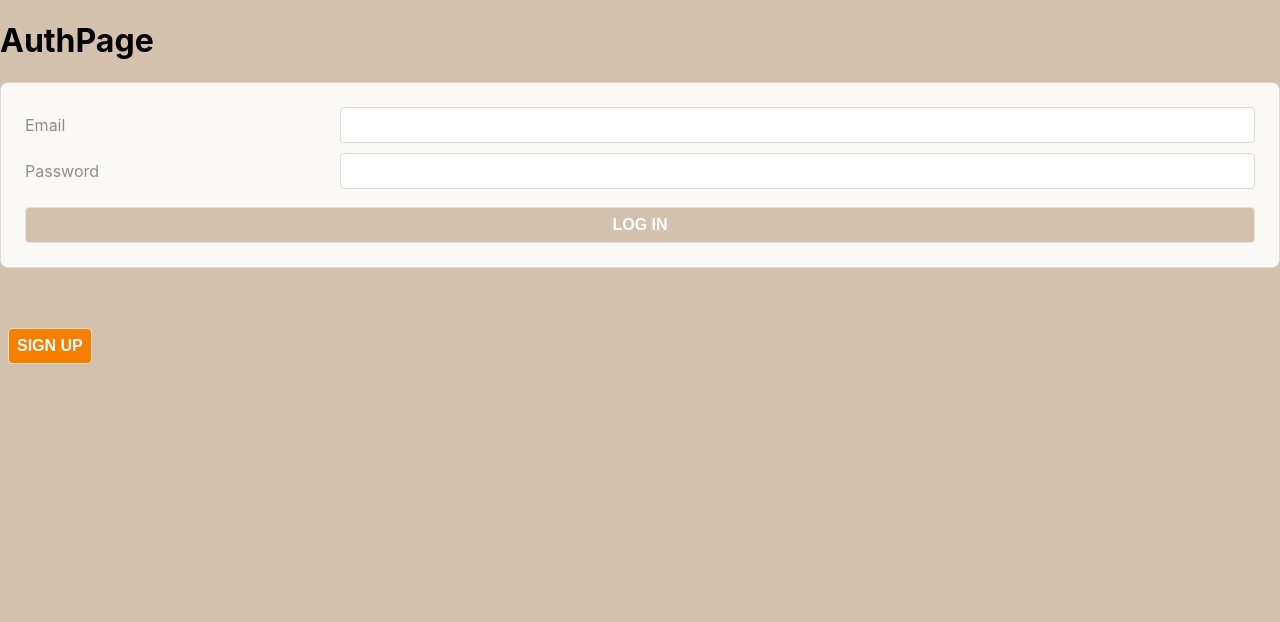
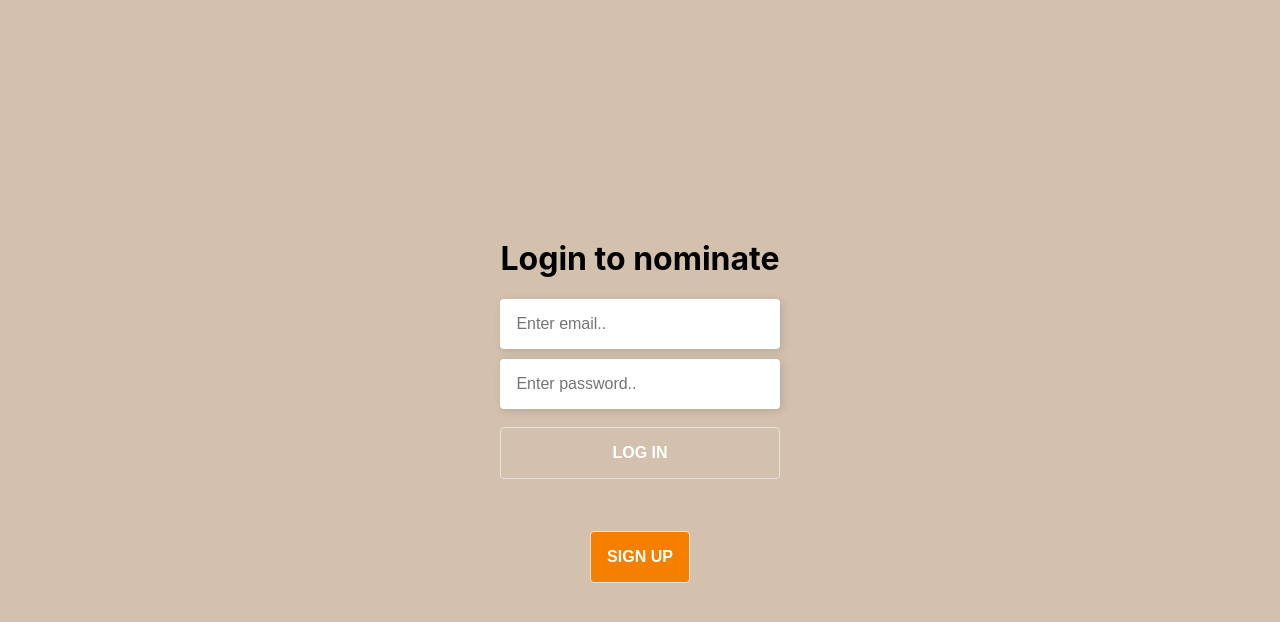
Before and after one commit to tareknagy/shoppies, a React (Create React App) app: page /nominations in a window 1280 px wide. Shown: the top 622 px of the page. Built offline with nearby package versions, Linux system fonts and the light colour scheme.

Commit message:
finish CRUD

```diff
--- a/src/components/Landing/Landing.jsx
+++ b/src/components/Landing/Landing.jsx
@@ -12,7 +12,7 @@ export default function Landing(props){
     <div className="landing">
         <div>
         <h1>Welcome to the Shoppies!</h1><br />
-        <a href="#" onclick={handleClick}><h2>Nominate the next winner! click here.</h2></a>
+        <a href="#" onClick={handleClick}><h2>Nominate the next winner! click here.</h2></a>
         </div>
     </div>
     )
--- a/src/components/LoginForm/LoginForm.jsx
+++ b/src/components/LoginForm/LoginForm.jsx
@@ -1,5 +1,6 @@
 import { useState } from 'react';
 import { login } from '../../utilities/user-service';
+import '../../pages/AuthPage/AuthPage.css';
 
 export default function LoginForm({ setUser }) {
   const [credentials, setCredentials] = useState({ email: '', password: '' });
@@ -22,12 +23,11 @@ export default function LoginForm({ setUser }) {
 
   return (
     <div>
+      <h1>Login to nominate</h1>
       <div className="form-container" onSubmit={handleSubmit}>
         <form autoComplete="off" >
-          <label>Email</label>
-          <input type="text" name="email" value={credentials.email} onChange={handleChange} required />
-          <label>Password</label>
-          <input type="password" name="password" value={credentials.password} onChange={handleChange} required />
+          <input className="shadow" type="text" name="email" value={credentials.email} onChange={handleChange} placeholder="Enter email.." required /><br />
+          <input className="shadow" type="password" name="password" value={credentials.password} onChange={handleChange} placeholder="Enter password.." required />
           <button type="submit">LOG IN</button>
         </form>
       </div>
--- a/src/components/Movie/Movie.jsx
+++ b/src/components/Movie/Movie.jsx
@@ -13,19 +13,9 @@ export default function Movie({ movie, index, user, handleNomination, nomination
             <br />
             { movie.Year }
             <br />
-            {/* <button onClick={() => handleNomination(movie.imdbID, index)} disabled={nominations.length >= 5}> */}
-            <button onClick={() => handleNomination(movie, index)} >
-                    {/* { nominations.some(n => n.imdbID === movie.imdbID) ? 'ALREADY NOMINATED' : 'NOMINATE IT' } */}
+            <button onClick={() => handleNomination(movie, index)} disabled={nominations.length >= 5 || checkNomination(movie.imdbID)}>
                     { checkNomination(movie.imdbID) ? 'Nominated' : 'Nominate it!' }
-                    {/* HIT */}
-
             </button>
-            <br />
-            user: { user }
         </div>
     );
 }
-
-// for (let i = 0; i < nominations.length; i++) {
-//     nominations[i] = JSON.parse(atob(nominations[i]));
-// }
--- a/src/components/NavBar/NavBar.jsx
+++ b/src/components/NavBar/NavBar.jsx
@@ -1,4 +1,4 @@
-import { Link, NavLink } from 'react-router-dom';
+import { Link } from 'react-router-dom';
 import * as userService from '../../utilities/user-service';
 import './NavBar.css';
 
--- a/src/components/Nominations/Nominations.jsx
+++ b/src/components/Nominations/Nominations.jsx
@@ -1,11 +1,23 @@
 import React from 'react';
-// import Movie from '../Movie/Movie'
-// import * as userService from '../../utilities/user-service';
+import '../SearchResults/SearchResults.css';
 
-export default function Nominations(props){
+export default function Nominations({ user, nominations, handleNomination }){
     return (
     <>
-        <h1>Nominations</h1>
+        <h1>Your Nominations</h1>
+        <div className="search-results">
+            {nominations ? nominations.map((movie, index) => (
+                <div>
+                    { JSON.parse(movie).Title }
+                    <br />
+                    { JSON.parse(movie).Year }
+                    <br />
+                    <button onClick={() => handleNomination(JSON.parse(movie), index)}>
+                        Remove
+                    </button>
+                </div>
+            )): null}
+        </div>
     </>
     )
 }
--- a/src/components/SearchMovies/SearchMovies.jsx
+++ b/src/components/SearchMovies/SearchMovies.jsx
@@ -9,14 +9,11 @@ export default function SearchMovies(props){
         <div className="search">
             <div className="search-form">
                 <h1>Search:</h1>
-                <form onSubmit={props.searchForMovie}>
                     <input
                         type="text"
                         onChange={props.handleInputChanges}
                         value={props.inputSearch}
                         />
-                    <button type="submit">Search</button>
-                </form>
             </div>
 
             <SearchResults
--- a/src/components/SearchResults/SearchResults.jsx
+++ b/src/components/SearchResults/SearchResults.jsx
@@ -1,6 +1,7 @@
 import React from 'react';
 import Movie from '../Movie/Movie';
 import './SearchResults.css';
+
 
 export default function SearchResults(props){
     return (
@@ -17,6 +18,7 @@ export default function SearchResults(props){
                     nominations={props.nominations}
                 />
             )): null}
+            {props.nominations.length >= 5 ? "You've already made 5 nominations!" : ''}
         </div>
     );
 }
--- a/src/pages/App/App.css
+++ b/src/pages/App/App.css
@@ -83,11 +83,10 @@ code {
   font-size: 2vmin;
 }
 
-.form-container {
-  padding: 3vmin;
-  background-color: var(--tan-1);
-  border: .1vmin solid var(--tan-3);
-  border-radius: 1vmin;
+.shadow {
+  -webkit-box-shadow: 2px 2px 8px 0px rgba(0, 0, 0, 0.13);
+  -moz-box-shadow:    2px 2px 8px 0px rgba(0, 0, 0, 0.13);
+  box-shadow:         2px 2px 8px 0px rgba(0, 0, 0, 0.13);
 }
 
 p.error-message {
@@ -97,8 +96,8 @@ p.error-message {
 
 form {
   display: grid;
-  grid-template-columns: 1fr 3fr;
-  gap: 1.25vmin;
+  grid-template-columns: 3fr;
+  row-gap: 1.25vmin;
   color: var(--text-light);
 }
 
@@ -109,9 +108,9 @@ label {
 }
 
 input {
-  padding: 1vmin;
+  padding: 2vmin;
   font-size: 2vmin;
-  border: .1vmin solid var(--tan-3);
+  border: none;
   border-radius: .5vmin;
   color: var(--text-dark);
   background-image: none !important; /* prevent lastpass */
@@ -123,8 +122,7 @@ input:focus {
 }
 
 button, a.button {
-  margin: 1vmin;
-  padding: 1vmin;
+  padding: 2vmin;
   color: var(--white);
   background-color: var(--orange);
   font-size: 2vmin;
--- a/src/pages/App/App.jsx
+++ b/src/pages/App/App.jsx
@@ -4,7 +4,6 @@ import { getUser } from '../../utilities/user-service';
 import './App.css';
 import AuthPage from '../AuthPage/AuthPage';
 import NewNominations from '../NewNominations/NewNominations';
-import Nominations from '../../components/Nominations/Nominations'
 import NavBar from '../../components/NavBar/NavBar';
 import Landing from '../../components/Landing/Landing';
 
--- /dev/null
+++ b/src/pages/AuthPage/AuthPage.css
@@ -0,0 +1,8 @@
+.auth-page {
+    width: 100vw;
+    height: 100vh;
+    display: flex;
+    justify-content: center;
+    align-items: center;
+    flex-direction: column;
+}
--- a/src/pages/AuthPage/AuthPage.jsx
+++ b/src/pages/AuthPage/AuthPage.jsx
@@ -1,18 +1,18 @@
 import React, { useState } from 'react';
 import SignUpForm from '../../components/SignUpForm/SignUpForm';
 import LoginForm from '../../components/LoginForm/LoginForm';
+import './AuthPage.css';
 
 export default function AuthPage({ setUser }){
     const [showLogin, setShowLogin] = useState(true);
     return (
-        <main>
-            <h1>AuthPage</h1>
+        <div className="auth-page">
             {showLogin ?
             <LoginForm setUser={setUser} />
             :
             <SignUpForm setUser={setUser} />
             }
             <button onClick={() => setShowLogin(!showLogin)}>{showLogin ? 'SIGN UP' : 'LOG IN'}</button>
-        </main>
+        </div>
     );
 }
--- a/src/pages/NewNominations/NewNominations.jsx
+++ b/src/pages/NewNominations/NewNominations.jsx
@@ -2,6 +2,7 @@ import React, {useEffect, useState} from 'react';
 import {Route} from 'react-router-dom';
 import SearchMovies from '../../components/SearchMovies/SearchMovies';
 import Nominations from '../../components/Nominations/Nominations';
+import AuthPage from '../AuthPage/AuthPage';
 import * as userAPI from '../../utilities/user-api';
 import './NewNominations.css';
 
@@ -23,7 +24,7 @@ export default function NewNominations(props){
         fetchNominations();
     }, []);
 
-    async function handleNomination(movie, index) {
+    async function handleNomination(movie) {
         const nominations = await userAPI.manageUserNomination(movie);
         for (let i = 0; i < nominations.length; i++) {
             nominations[i] = atob(nominations[i]);
@@ -31,20 +32,24 @@ export default function NewNominations(props){
         setNominations(nominations);
     }
 
-    async function searchForMovie(e) {
+    async function handleInputChanges(e) {
+        setInputSearch(e.target.value)
         e.preventDefault();
-        const formatedMovie = inputSearch.replace(/\s+/g, '+');
+        const formatedMovie = e.target.value.replace(/\s+/g, '+');
         fetch(omdbRootUrl + formatedMovie)
             .then(res => res.json())
-            .then(res => setMovies(res.Search))
-    }
-
-    function handleInputChanges(e) {
-        setInputSearch(e.target.value);
+            .then(res => {
+                if (res.Search) {
+                    let searchResults = res.Search.slice(0, 4);
+                    setMovies(searchResults)
+                }
+            })
     }
 
     return (
         <>
+        { !props.user ?
+            <>
             <div className="search-movies">
                 <Route exact path="/nominations">
                     <SearchMovies
@@ -57,7 +62,6 @@ export default function NewNominations(props){
                         inputSearch={inputSearch}
                         setInputSearch={setInputSearch}
                         handleInputChanges={handleInputChanges}
-                        searchForMovie={searchForMovie}
                     />
                 </Route>
             </div>
@@ -71,6 +75,10 @@ export default function NewNominations(props){
                     />
                 </Route>
             </div>
+            </>
+            :
+            <AuthPage setUser={props.setUser} />
+        }
         </>
     );
 }
```
